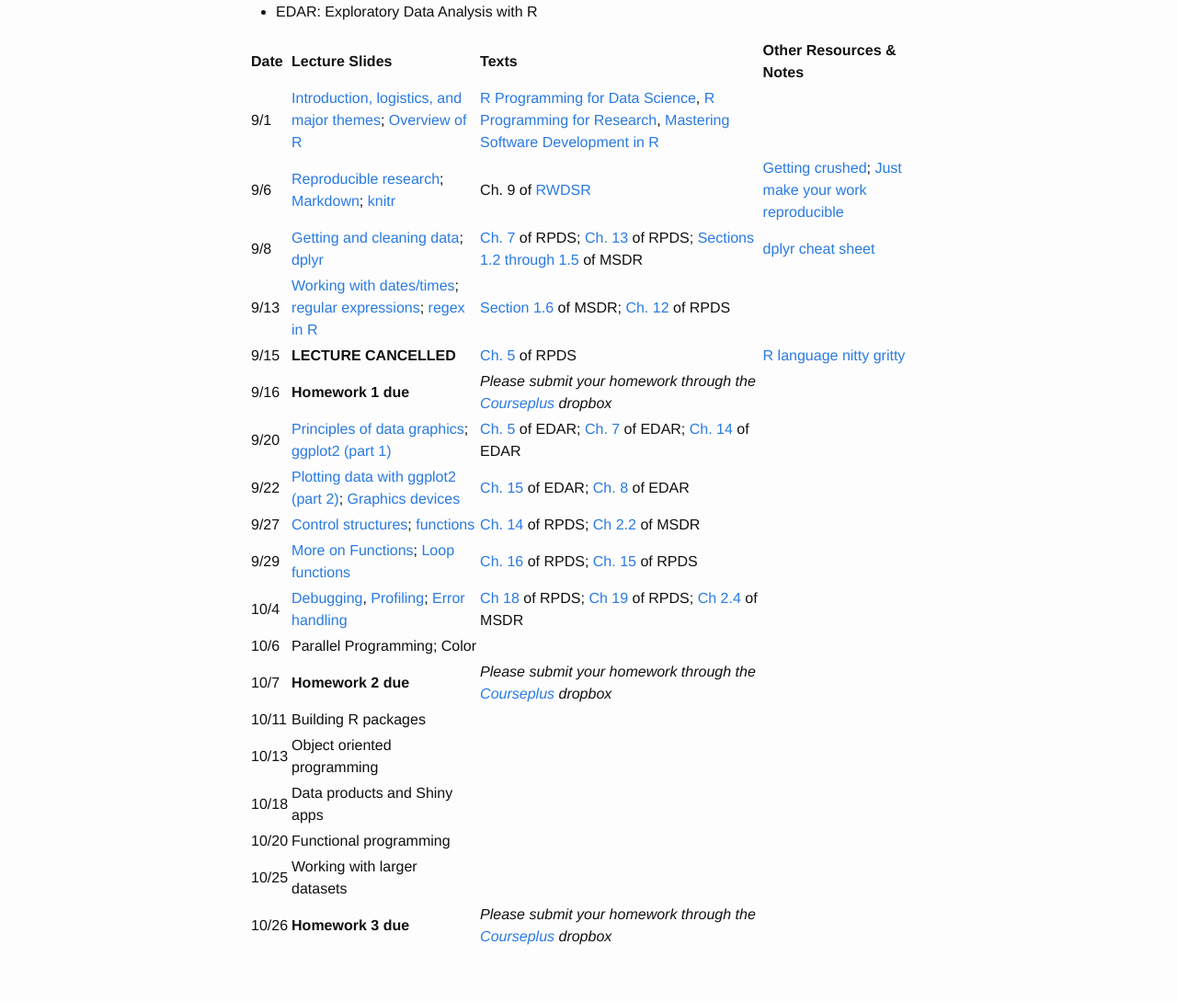
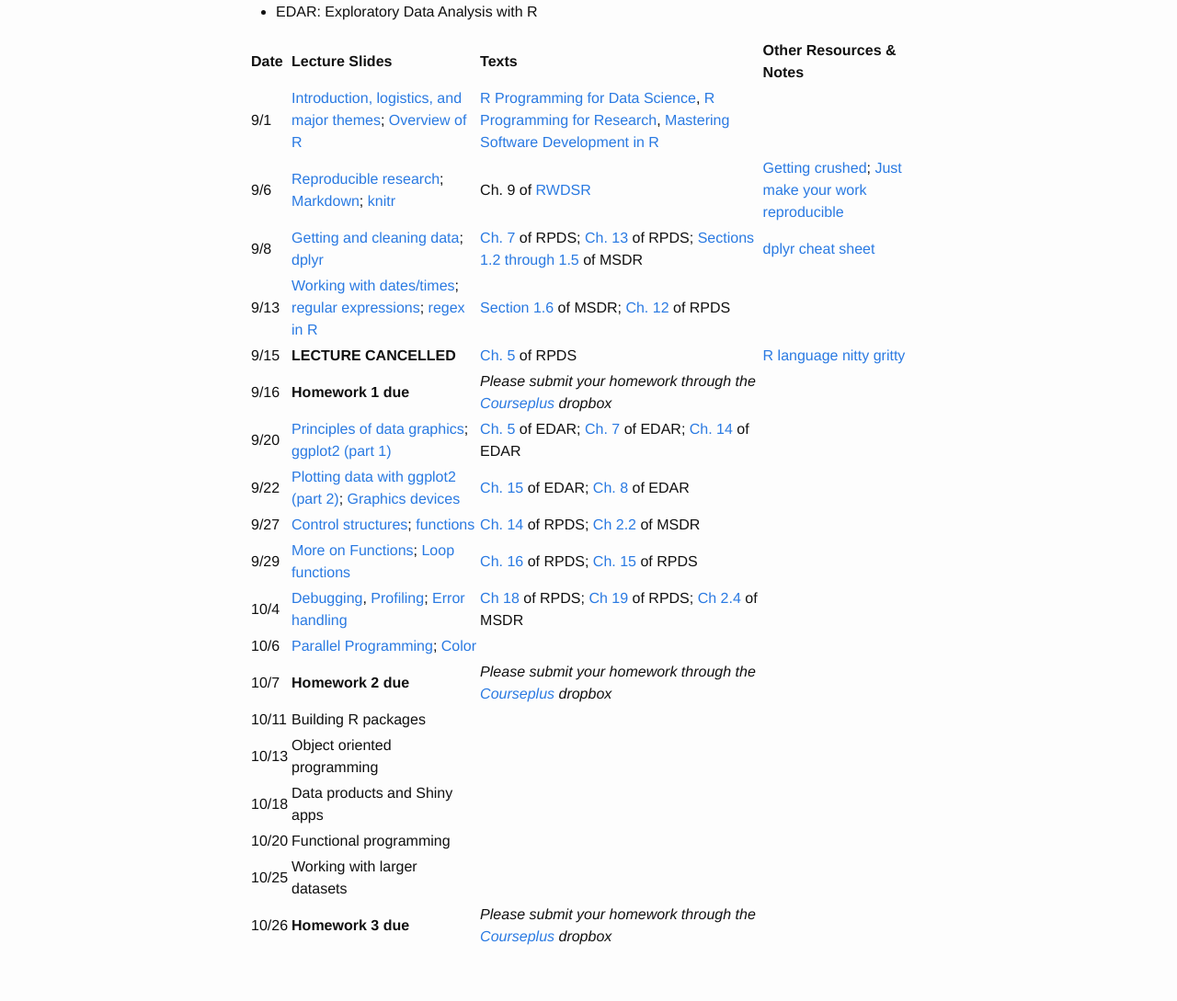
Before and after one commit to Max201510/Biostat776, a Jekyll site: the page built from schedule.md, in a window 1280 px wide. Shown: the part 337-1426 px from the top of the page at 92% size. Built offline with Jekyll 4.4.1, drawn with Linux system fonts in a browser that asks for light colours; some of the changed lines change nothing that is shown.

Commit message:
Update links

```diff
--- a/schedule.md
+++ b/schedule.md
@@ -27,7 +27,7 @@
 9/27 | [Control structures](../notes/pdf/control.pdf); [functions](../notes/pdf/functions.pdf)| [Ch. 14](https://bookdown.org/rdpeng/rprogdatascience/control-structures.html) of RPDS; [Ch 2.2](http://rdpeng.github.io/RProgDA/functions.html) of MSDR |
 9/29 | [More on Functions](../notes/pdf/functions2.pdf); [Loop functions](../notes/pdf/loop_functions.pdf) | [Ch. 16](https://bookdown.org/rdpeng/rprogdatascience/loop-functions.html) of RPDS; [Ch. 15](https://bookdown.org/rdpeng/rprogdatascience/functions.html) of RPDS
 10/4 |  [Debugging](../notes/pdf/debugging.pdf), [Profiling](../notes/pdf/RProfiler.pdf); [Error handling](../notes/pdf/error_handling.pdf) | [Ch 18](https://bookdown.org/rdpeng/rprogdatascience/debugging.html) of RPDS; [Ch 19](https://bookdown.org/rdpeng/rprogdatascience/profiling-r-code.html) of RPDS; [Ch 2.4](http://rdpeng.github.io/RProgDA/error-handling-and-generation.html) of MSDR
-10/6 | Parallel Programming; Color | |
+10/6 | [Parallel Programming](../notes/pdf/parallel.pdf); [Color](../notes/pdf/RColors.pdf) | |
 10/7 | **Homework 2 due** | *Please submit your homework through the [Courseplus](https://courseplus.jhu.edu) dropbox* |
 10/11 | Building R packages | |
 10/13 | Object oriented programming | |
```
